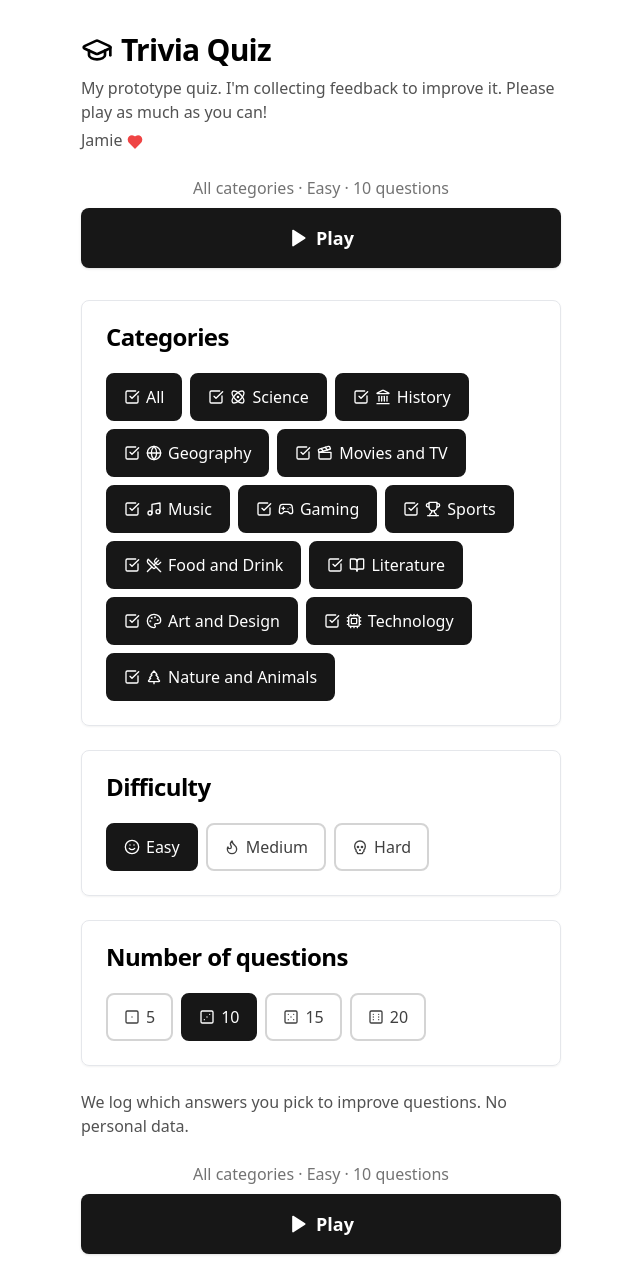
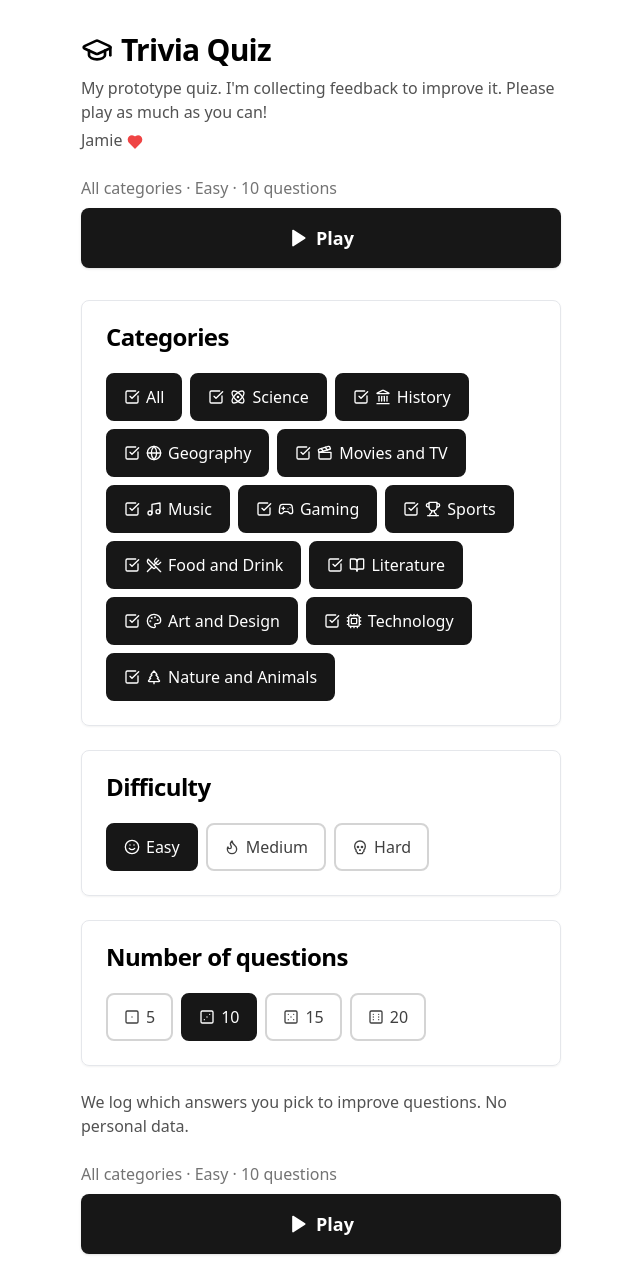
Before and after one commit to jevawin/pub-quiz, a React (Vite) app in the folder apps/web/: page / in a window 1280 px wide. Shown: the whole page, without its empty margins (319-959 px from the left). Built offline with nearby package versions, Linux system fonts and the light colour scheme; no server answers.

Commit message:
fix(02.2): left-align quiz summary text
Co-Authored-By: Claude Opus 4.6 (1M context) <noreply@anthropic.com>

```diff
--- a/apps/web/src/screens/Setup.tsx
+++ b/apps/web/src/screens/Setup.tsx
@@ -103,7 +103,7 @@ export function Setup() {
         <p className="mb-4 text-base text-red-700">{error}</p>
       )}
 
-      <p className="mb-2 text-base text-neutral-500 text-center">
+      <p className="mb-2 text-base text-neutral-500">
         {allSelected ? 'All categories' : `${selectedCategories.size} ${selectedCategories.size === 1 ? 'category' : 'categories'}`}
         {' · '}
         {difficulty}
@@ -228,7 +228,7 @@ export function Setup() {
         We log which answers you pick to improve questions. No personal data.
       </p>
 
-      <p className="mb-2 text-base text-neutral-500 text-center">
+      <p className="mb-2 text-base text-neutral-500">
         {allSelected ? 'All categories' : `${selectedCategories.size} ${selectedCategories.size === 1 ? 'category' : 'categories'}`}
         {' · '}
         {difficulty}
```
